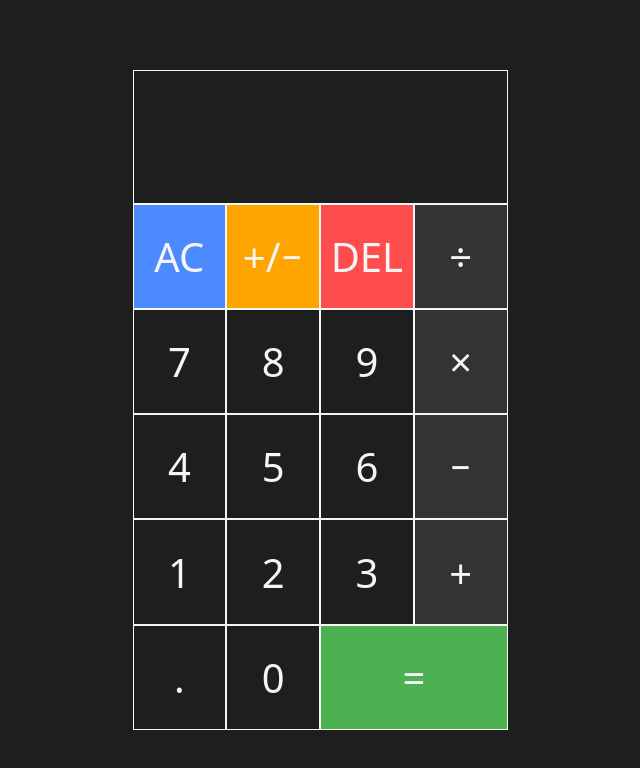
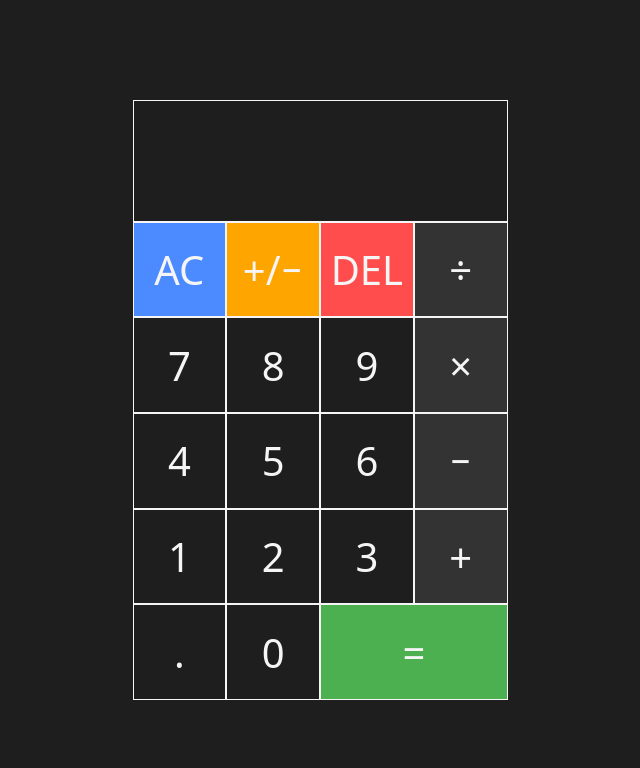
Before and after one commit to dazfz/calculator, a plain HTML site: page index.html in a window 1280 px wide. Shown: the whole page, without its empty margins (320-960 px from the left). Drawn offline with Linux system fonts and the light colour scheme.

Commit message:
commit final

```diff
--- a/styles.css
+++ b/styles.css
@@ -12,7 +12,6 @@
 body {
   margin: 0;
   padding: 0;
-  width: 100%;
   height: 100vh;
   display: flex;
   justify-content: center;
@@ -23,7 +22,7 @@ body {
 
 main {
   min-width: 375px;
-  height: 660px;
+  height: 600px;
   display: flex;
   flex-direction: column;
 }
```
